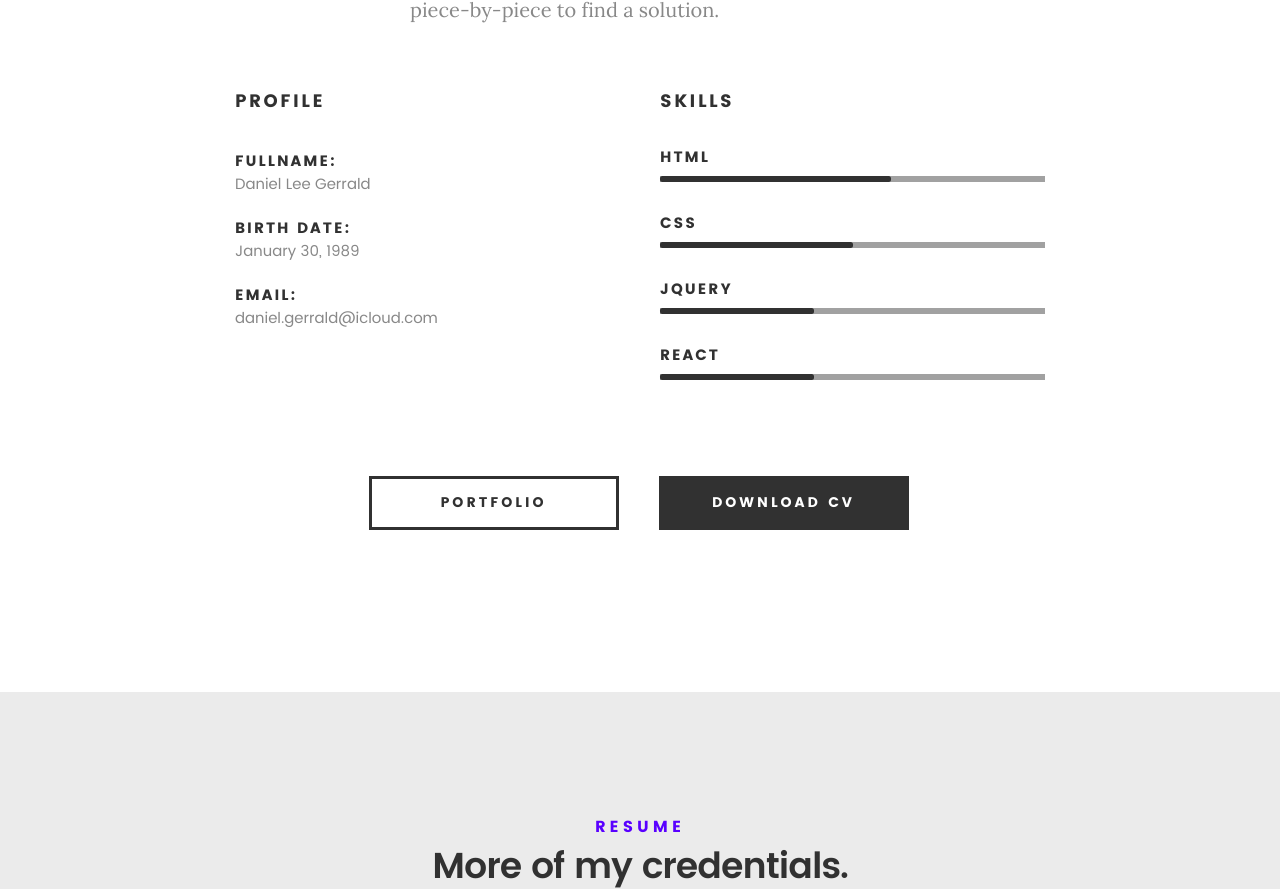
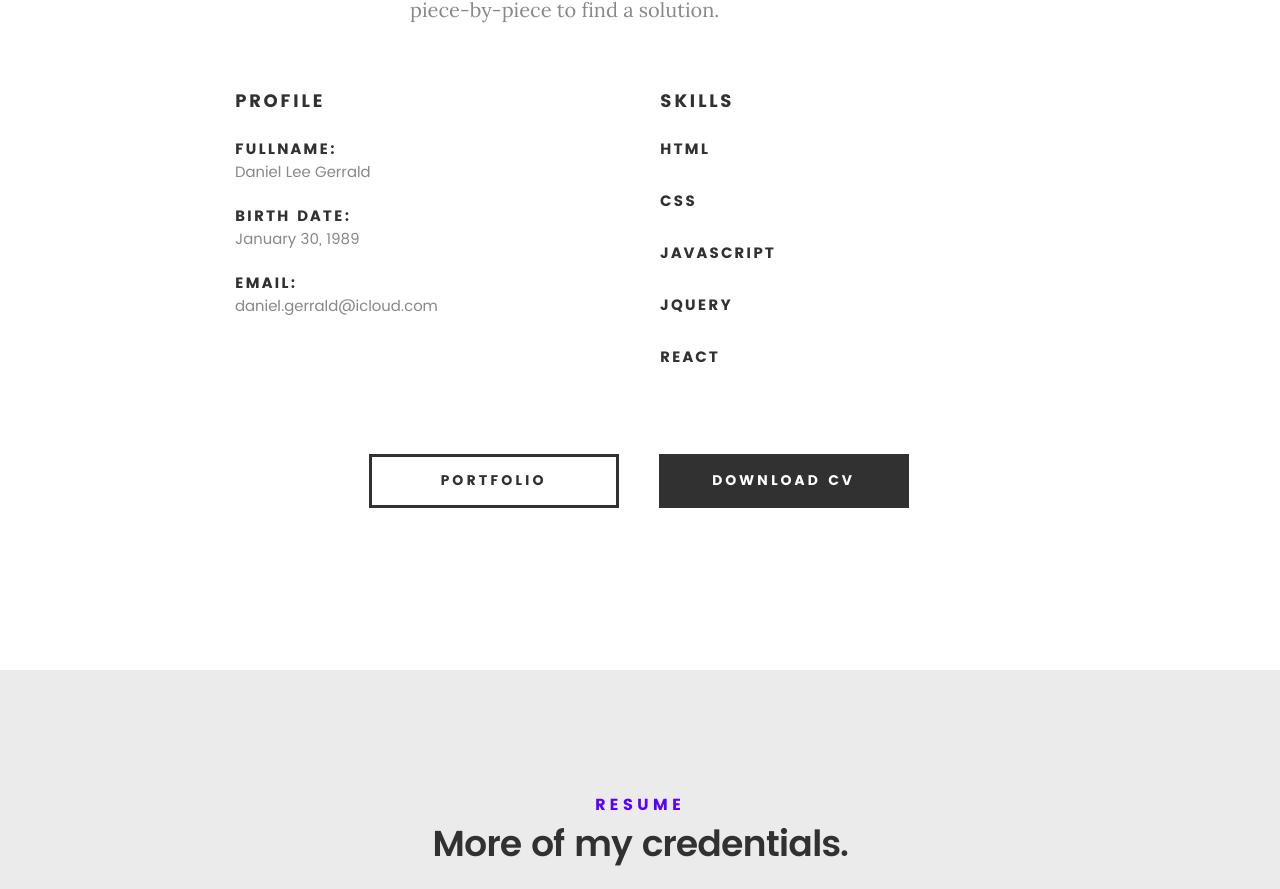
Before and after one commit to DanielGerrald/Profile, a React (Create React App) app: page / in a window 1280 px wide. Shown: the part 1579-2468 px from the top of the page. Built offline with nearby package versions, Linux system fonts and the light colour scheme.

Commit message:
removed % from about

```diff
--- a/src/components/About/about.js
+++ b/src/components/About/about.js
@@ -40,7 +40,6 @@ class About extends Component {
         <div className="row about-content">
           <div className="col-six tab-full">
             <h3>Profile</h3>
-            <p></p>
 
             <ul className="info-list">
               <li>
@@ -60,31 +59,21 @@ class About extends Component {
 
           <div className="col-six tab-full">
             <h3>Skills</h3>
-            <p></p>
 
-            <ul className="skill-bars">
+            <ul className="info-list">
               <li>
-                <div className="progress percent60">
-                  <span>60%</span>
-                </div>
                 <strong>HTML</strong>
               </li>
               <li>
-                <div className="progress percent50">
-                  <span>50%</span>
-                </div>
                 <strong>CSS</strong>
               </li>
               <li>
-                <div className="progress percent40">
-                  <span>40%</span>
-                </div>
+                <strong>Javascript</strong>
+              </li>
+              <li>
                 <strong>JQuery</strong>
               </li>
               <li>
-                <div className="progress percent40">
-                  <span>40%</span>
-                </div>
                 <strong>React</strong>
               </li>
             </ul>
--- a/src/components/Footer/footer.js
+++ b/src/components/Footer/footer.js
@@ -38,7 +38,7 @@ class Footer extends Component {
               Refactored into React by <a href="https://github.com/DanielGerrald/Profile">Daniel Gerrald</a>
               </span>
               <span>
-              Photography by <a href="https://github.com/DanielGerrald/Profile">Thomas Edmons</a>
+              Photography by <a href="#">Thomas Edmons</a>
               </span>
             </div>
           </div>
--- a/src/components/Portfolio/portfolio.js
+++ b/src/components/Portfolio/portfolio.js
@@ -31,8 +31,6 @@ class Portfolio extends Component {
           <div className="col-twelve">
             <h5>Portfolio</h5>
             <h1>Check Out Some of My Work.</h1>
-
-            <p className="lead"></p>
           </div>
         </div>
 
```
